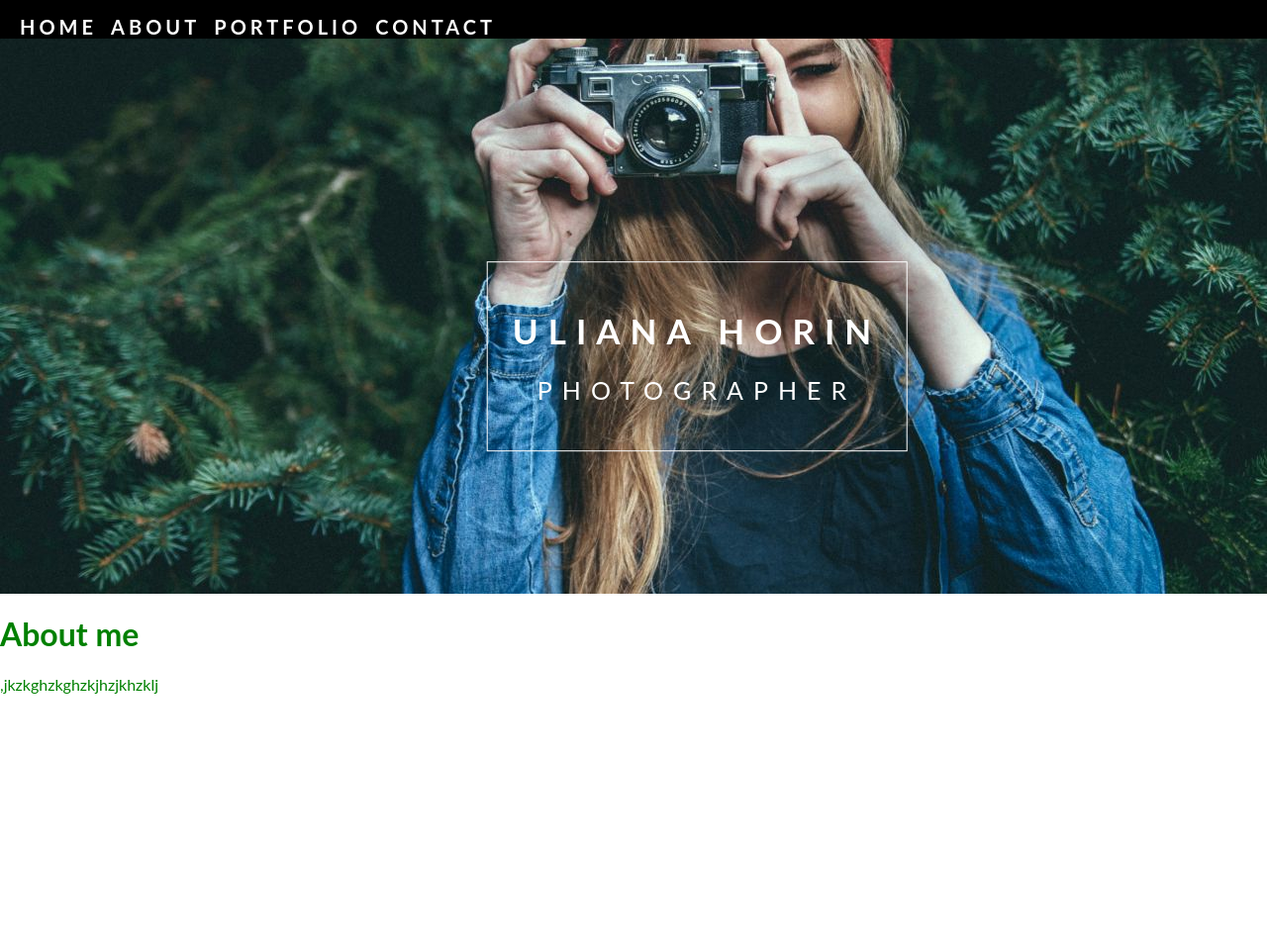
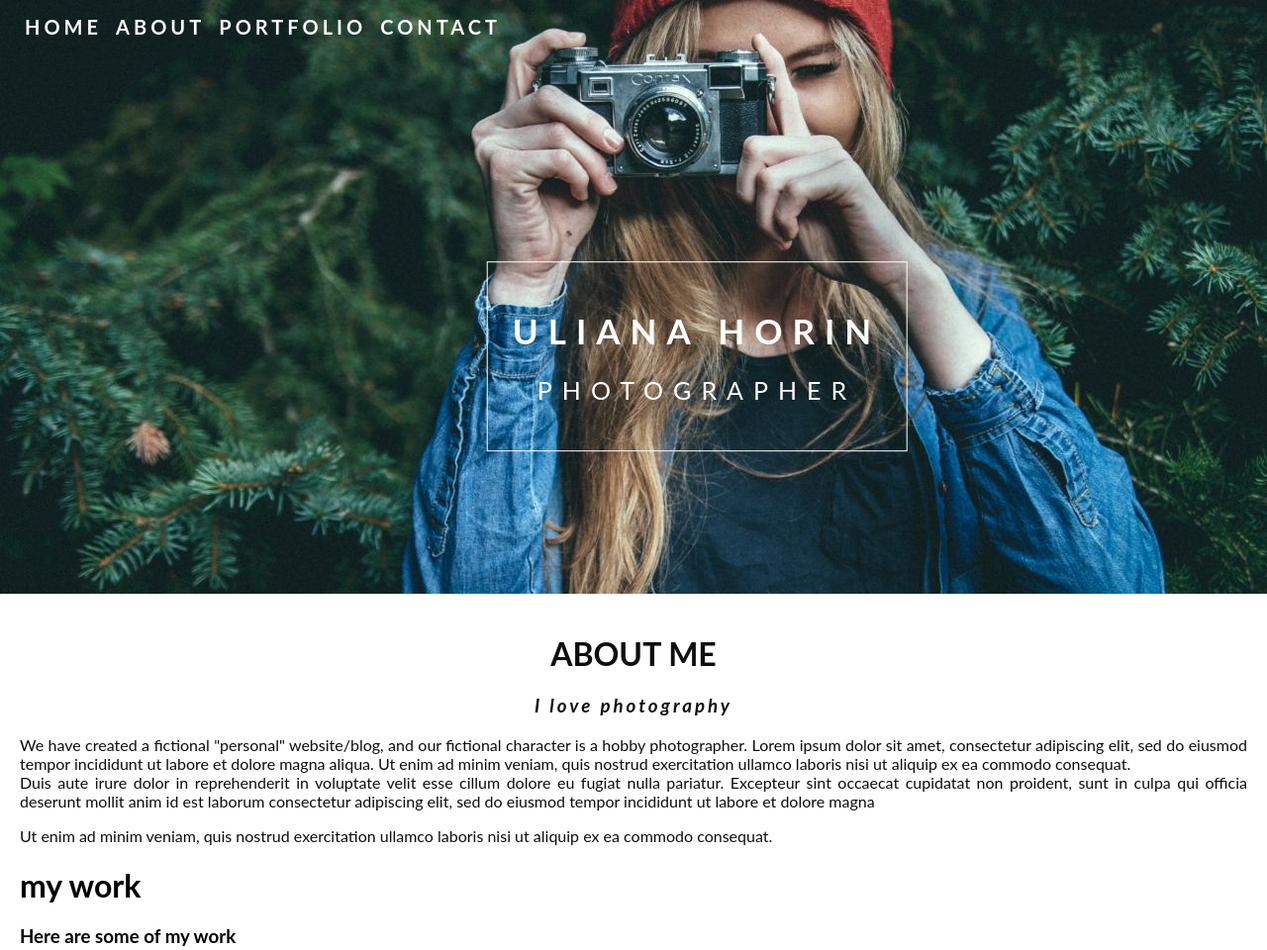
Before and after one commit to uliaka/practice-scss, a website built with webpack: page portfolio_foto/src/index.html in a window 1280 px wide. Shown: the top 960 px of the page at 99% size. Before the commit the page ends 800 px from the top, so only its background shows below. Built offline with nearby package versions, Linux system fonts and the light colour scheme.

Commit message:
Change menu class

```diff
--- a/portfolio_foto/src/index.html
+++ b/portfolio_foto/src/index.html
@@ -5,12 +5,12 @@
     <title>Portfolio</title>
   </head>
   <body>
-    <header>
-      <nav class="nav-white nav-transparent" id="menu">
-        <a class="nav-1" href="#home">home</a>
-        <a class="nav-2" href="#about">about</a>
-        <a class="nav-2" href="#portfolio">portfolio</a>
-        <a class="nav-2" href="#contact">contact</a>
+    <header id="home">
+      <nav id="menu">
+        <a href="#home">home</a>
+        <a href="#about">about</a>
+        <a href="#portfolio">portfolio</a>
+        <a href="#contact">contact</a>
       </nav>
       <div class="header-title">
         <h1>Uliana Horin</h1>
@@ -19,9 +19,25 @@
     </header>
     <div class="container">
       <div id="about">
-        <h1>About me</h1>
-,jkzkghzkghzkjhzjkhzklj
-      </div>
+        <h1>about me</h1>
+        <h3>I love photography</h3>
+          <p>We have created a fictional "personal" website/blog, and our fictional character is a hobby photographer. Lorem ipsum dolor sit amet, consectetur adipiscing
+          elit, sed do eiusmod tempor incididunt ut labore et dolore magna aliqua. Ut enim ad minim veniam, quis nostrud exercitation ullamco laboris nisi ut aliquip ex ea commodo consequat. </br>
+          Duis aute irure dolor in reprehenderit in voluptate velit esse cillum dolore eu fugiat nulla pariatur. Excepteur sint occaecat cupidatat non proident, sunt in culpa qui officia deserunt mollit anim id est laborum consectetur adipiscing elit, sed do eiusmod tempor incididunt ut labore et dolore magna</p>
+          <p>Ut enim ad minim veniam, quis nostrud exercitation ullamco laboris nisi ut aliquip ex ea commodo consequat.</p>
+        </div>
+        <div id="portfolio">
+          <h1>my work</h1>
+          <h3>Here are some of my work</h3>
+          <div class="img-container">
+            <img src="./img/foto_1.jpg" alt="foto">
+            <img src="./img/foto_2.jpg" alt="foto">
+            <img src="./img/foto_3.jpg" alt="foto">
+            <img src="./img/foto_4.jpg" alt="foto">
+            <img src="./img/foto_5.jpg" alt="foto">
+            <img src="./img/foto_6.jpg" alt="foto">
+          </div>
+        </div>
     </div>
   </body>
 </html>
--- a/portfolio_foto/src/index.js
+++ b/portfolio_foto/src/index.js
@@ -1,5 +1,15 @@
 require('./index.scss');
 
 $(document).ready(function($) {
-  $('body').css('color', 'green')
+  $(window).on("scroll", function() {
+    if ($(window).scrollTop() > 110) {
+      $('#menu').addClass('nav-white');
+      $('a').css('color', '#262525');
+    } else {
+      $('#menu').removeClass('nav-white');
+      $('a').css('color', '#ffffff');
+    }
+  });
+
+
 });
--- a/portfolio_foto/src/index.scss
+++ b/portfolio_foto/src/index.scss
@@ -1,5 +1,6 @@
 $back-img: url(./img/photographer.png);
 $header-color: #FFFFFF;
+$container-color: #0F0E0E;
 
 body {
   margin: 0;
@@ -13,8 +14,7 @@ header {
   height: 600px;
 
   #menu {
-    padding-top: 15px;
-    padding-left: 10px;
+    padding: 15px;
     position: fixed;
 
     a {
@@ -26,13 +26,11 @@ header {
       margin-left: 10px;
       letter-spacing: 4px;
     }
-
   }
 
   .nav-white {
-    background-color: black;
+    background-color: #ffffff;
     width: 100%;
-    color: red;
   }
 
   .header-title {
@@ -58,3 +56,22 @@ header {
   }
 
 }
+
+.container {
+  padding: 20px;
+
+  #about {
+   text-align: justify;
+   color: $container-color;
+
+   h3 {
+     font-style: italic;
+     letter-spacing: 3px;
+     text-align: center;
+   }
+   h1 {
+     text-transform: uppercase;
+     text-align: center;
+   }
+  }
+}
--- a/portfolio_foto/webpack.config.js
+++ b/portfolio_foto/webpack.config.js
@@ -46,7 +46,7 @@ module.exports = {
             },
           },
         ],
-      }
+      },
     ]
   }
 };
```
Also changed, not shown: portfolio_foto/src/img/foto_1.jpg (added), portfolio_foto/src/img/foto_2.jpg (added), portfolio_foto/src/img/foto_3.jpg (added), portfolio_foto/src/img/foto_4.jpg (added), portfolio_foto/src/img/foto_5.jpg (added), portfolio_foto/src/img/foto_6.jpg (added).
